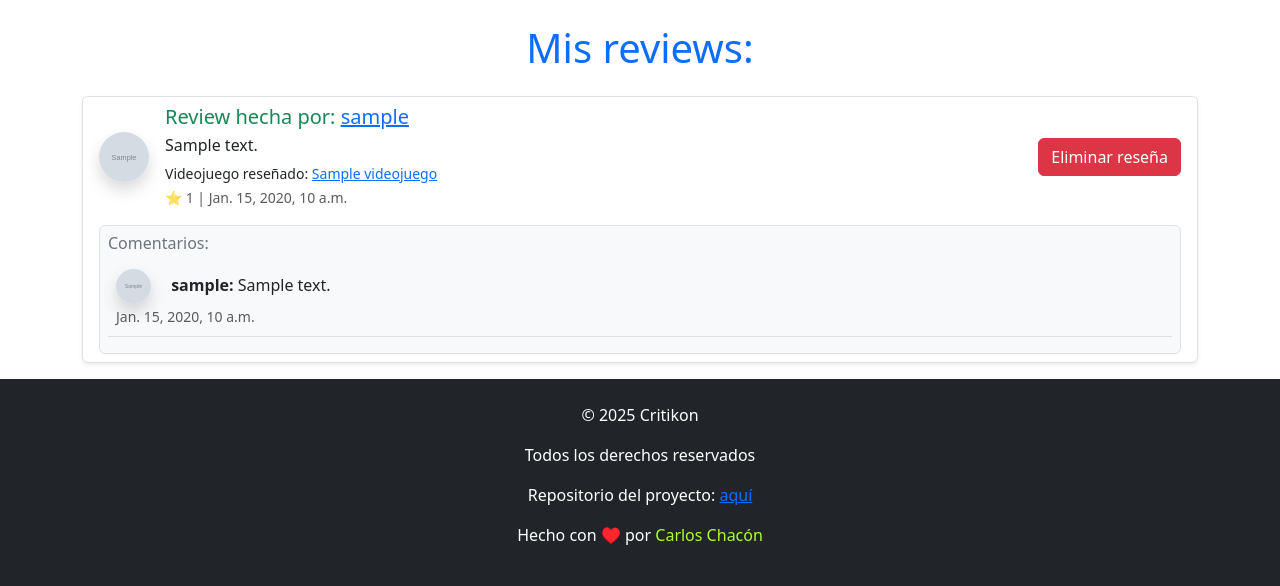
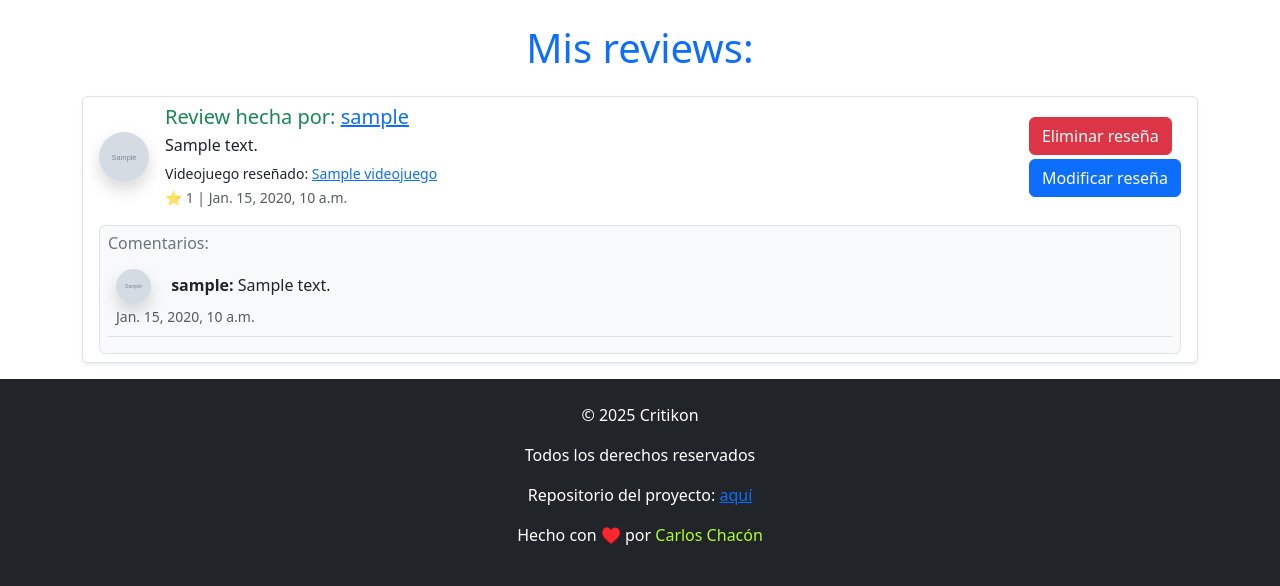
Before and after one commit to Carlos5Noob/Critikon-project, a Django app: page /critikon/mis-reviews/ in a window 1280 px wide. Shown: the part 126-712 px from the top of the page. Run offline with Django 5.2, Linux system fonts and the light colour scheme; a user stored in the database is signed in; tables that the repository leaves empty hold one stand-in row (values such as "Sample post"); grey boxes marked "Sample" are stand-in pictures; some libraries are stand-ins or nearby versions.

Commit message:
añadido enlace que te lleva a la vista de modificar reseñas

```diff
--- a/app/templates/app/mis_reviews.html
+++ b/app/templates/app/mis_reviews.html
@@ -28,6 +28,9 @@
                                     {% csrf_token %}
                                     <button class="btn btn-danger">Eliminar reseña</button>
                                 </form>
+                                <div class="mt-1">
+                                    <a href="{% url 'app:modificar_resena' opinion.id %}"><button class="btn btn-primary">Modificar reseña</button></a>
+                                </div>
                             </div>
                         </div>
 
```
